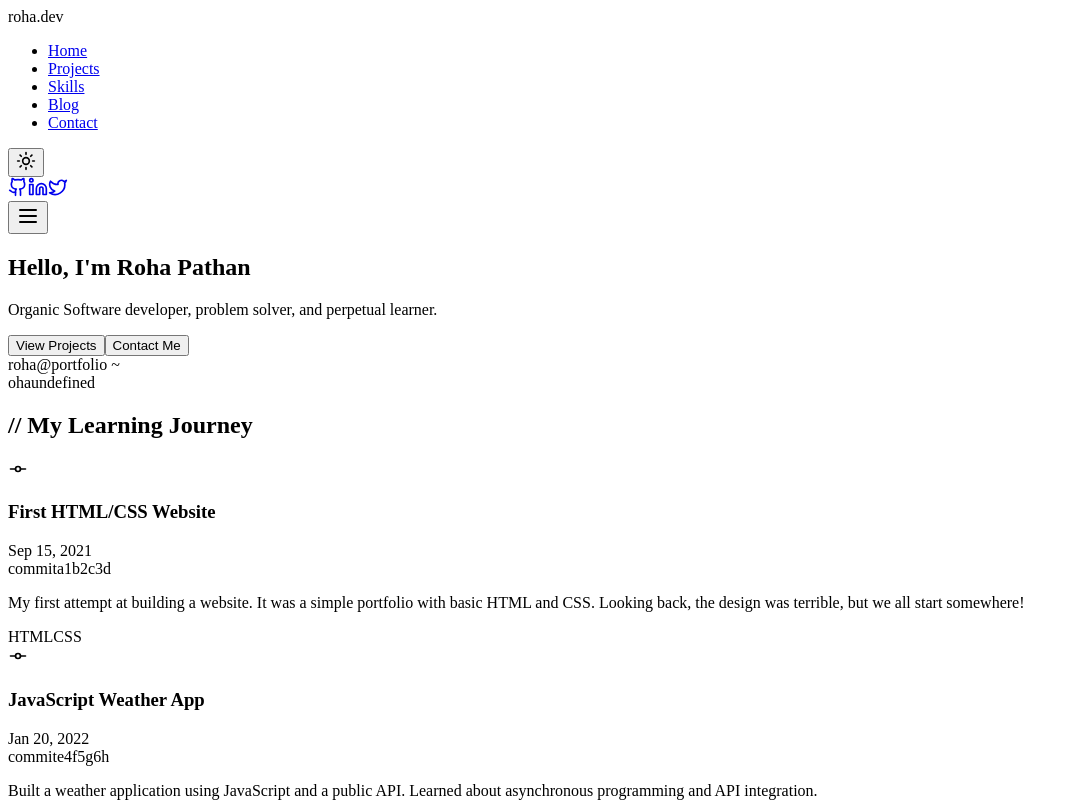
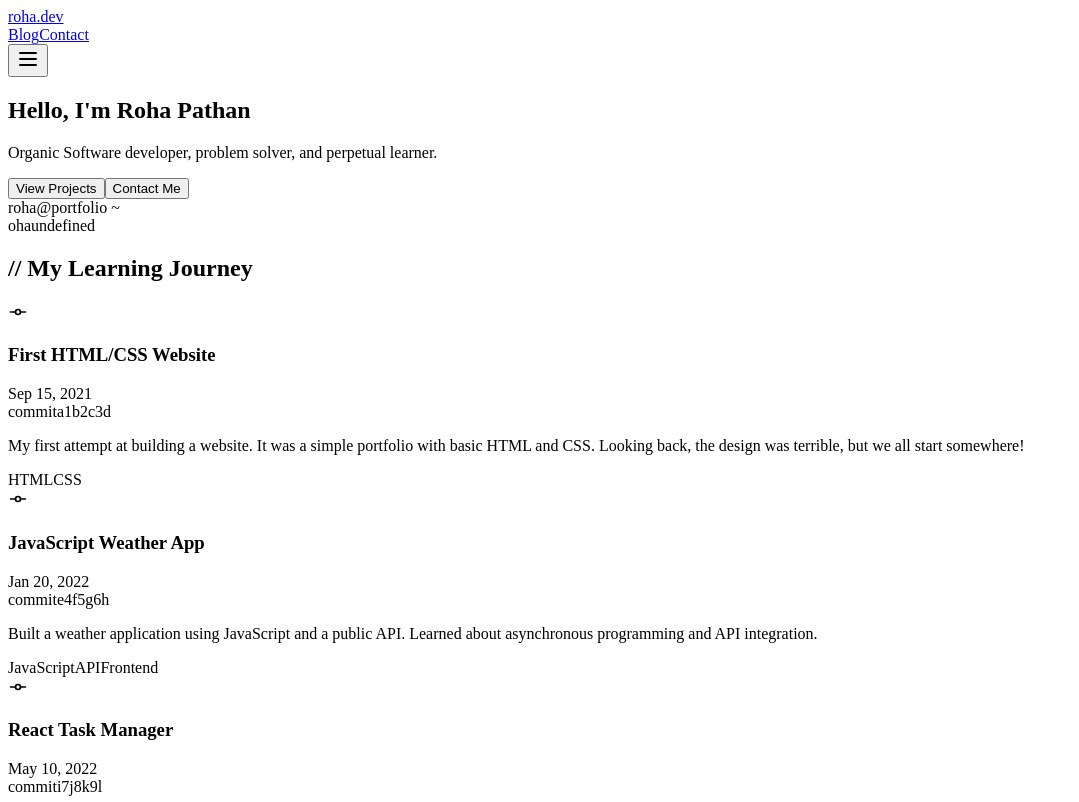
Before and after one commit to row-huh/roha.dev-v2, a Next.js app: page / in a window 1280 px wide. Shown: the top 802 px of the page, without its empty margins (0-1079 px from the left). Built offline with nearby package versions, Linux system fonts and the light colour scheme.

Commit message:
updated header

```diff
--- a/components/header.tsx
+++ b/components/header.tsx
@@ -1,125 +1,60 @@
 "use client"
 
 import { useState } from "react"
-import { Menu, X, Moon, Sun, Github, Linkedin, Twitter } from "lucide-react"
+import { Menu, X } from "lucide-react"
+import Link from "next/link"
 
 export function Header() {
   const [isMenuOpen, setIsMenuOpen] = useState(false)
-  const [isDarkMode, setIsDarkMode] = useState(true)
 
   return (
-    <header className="sticky top-0 z-50 bg-zinc-900/80 backdrop-blur-sm border-b border-zinc-800">
+    <header className="border-b border-zinc-800 bg-zinc-900/95 backdrop-blur-sm sticky top-0 z-50">
       <div className="container mx-auto px-4">
         <div className="flex items-center justify-between h-16">
           <div className="flex items-center">
-            <span className="text-emerald-400 font-bold text-xl">roha.dev</span>
+            <Link href="/" className="text-emerald-400 font-bold text-xl">
+              roha.dev
+            </Link>
           </div>
 
-          <nav className="hidden md:block">
-            <ul className="flex space-x-8">
-              <li>
-                <a href="#" className="text-zinc-300 hover:text-emerald-400 transition-colors">
-                  Home
-                </a>
-              </li>
-              <li>
-                <a href="#" className="text-zinc-300 hover:text-emerald-400 transition-colors">
-                  Projects
-                </a>
-              </li>
-              <li>
-                <a href="#" className="text-zinc-300 hover:text-emerald-400 transition-colors">
-                  Skills
-                </a>
-              </li>
-              <li>
-                <a href="#" className="text-zinc-300 hover:text-emerald-400 transition-colors">
-                  Blog
-                </a>
-              </li>
-              <li>
-                <a href="#" className="text-zinc-300 hover:text-emerald-400 transition-colors">
-                  Contact
-                </a>
-              </li>
-            </ul>
+          {/* Desktop Navigation */}
+          <nav className="hidden md:flex items-center space-x-8">
+            <Link href="/blog" className="text-zinc-300 hover:text-emerald-400 transition-colors">
+              Blog
+            </Link>
+            <Link href="/contact" className="text-zinc-300 hover:text-emerald-400 transition-colors">
+              Contact
+            </Link>
           </nav>
 
-          <div className="flex items-center space-x-4">
-            <button
-              onClick={() => setIsDarkMode(!isDarkMode)}
-              className="p-2 text-zinc-400 hover:text-emerald-400 transition-colors"
-            >
-              {isDarkMode ? <Sun size={20} /> : <Moon size={20} />}
-            </button>
+          {/* Mobile Menu Button */}
+          <button className="md:hidden text-zinc-300 hover:text-emerald-400" onClick={() => setIsMenuOpen(!isMenuOpen)}>
+            {isMenuOpen ? <X size={24} /> : <Menu size={24} />}
+          </button>
+        </div>
 
-            <div className="hidden md:flex space-x-3">
-              <a href="#" className="text-zinc-400 hover:text-emerald-400 transition-colors">
-                <Github size={20} />
-              </a>
-              <a href="#" className="text-zinc-400 hover:text-emerald-400 transition-colors">
-                <Linkedin size={20} />
-              </a>
-              <a href="#" className="text-zinc-400 hover:text-emerald-400 transition-colors">
-                <Twitter size={20} />
-              </a>
+        {/* Mobile Navigation */}
+        {isMenuOpen && (
+          <nav className="md:hidden py-4 border-t border-zinc-800">
+            <div className="flex flex-col space-y-4">
+              <Link
+                href="/blog"
+                className="text-zinc-300 hover:text-emerald-400 transition-colors"
+                onClick={() => setIsMenuOpen(false)}
+              >
+                Blog
+              </Link>
+              <Link
+                href="/contact"
+                className="text-zinc-300 hover:text-emerald-400 transition-colors"
+                onClick={() => setIsMenuOpen(false)}
+              >
+                Contact
+              </Link>
             </div>
-
-            <button
-              className="md:hidden p-2 text-zinc-400 hover:text-emerald-400 transition-colors"
-              onClick={() => setIsMenuOpen(!isMenuOpen)}
-            >
-              {isMenuOpen ? <X size={24} /> : <Menu size={24} />}
-            </button>
-          </div>
-        </div>
+          </nav>
+        )}
       </div>
-
-      {/* Mobile menu */}
-      {isMenuOpen && (
-        <div className="md:hidden bg-zinc-800 border-b border-zinc-700">
-          <div className="container mx-auto px-4 py-4">
-            <ul className="space-y-4">
-              <li>
-                <a href="#" className="block text-zinc-300 hover:text-emerald-400 transition-colors">
-                  Home
-                </a>
-              </li>
-              <li>
-                <a href="#" className="block text-zinc-300 hover:text-emerald-400 transition-colors">
-                  Projects
-                </a>
-              </li>
-              <li>
-                <a href="#" className="block text-zinc-300 hover:text-emerald-400 transition-colors">
-                  Skills
-                </a>
-              </li>
-              <li>
-                <a href="#" className="block text-zinc-300 hover:text-emerald-400 transition-colors">
-                  Blog
-                </a>
-              </li>
-              <li>
-                <a href="#" className="block text-zinc-300 hover:text-emerald-400 transition-colors">
-                  Contact
-                </a>
-              </li>
-            </ul>
-            <div className="flex space-x-4 mt-4 pt-4 border-t border-zinc-700">
-              <a href="#" className="text-zinc-400 hover:text-emerald-400 transition-colors">
-                <Github size={20} />
-              </a>
-              <a href="#" className="text-zinc-400 hover:text-emerald-400 transition-colors">
-                <Linkedin size={20} />
-              </a>
-              <a href="#" className="text-zinc-400 hover:text-emerald-400 transition-colors">
-                <Twitter size={20} />
-              </a>
-            </div>
-          </div>
-        </div>
-      )}
     </header>
   )
 }
```
